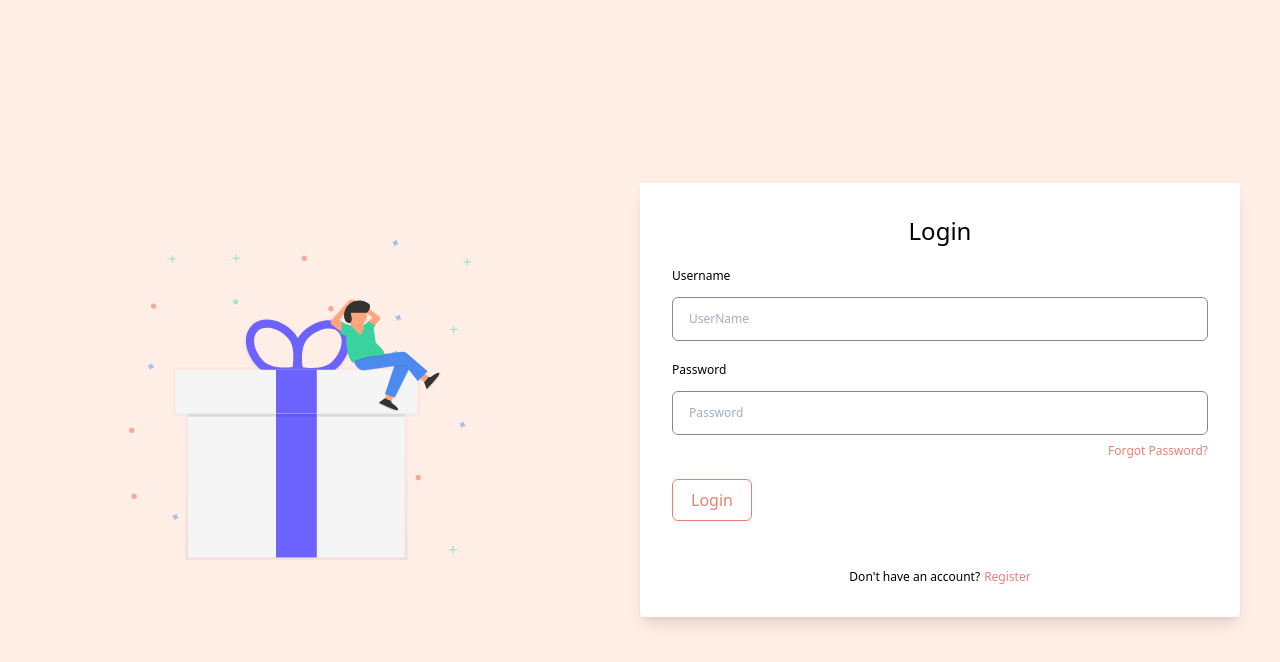
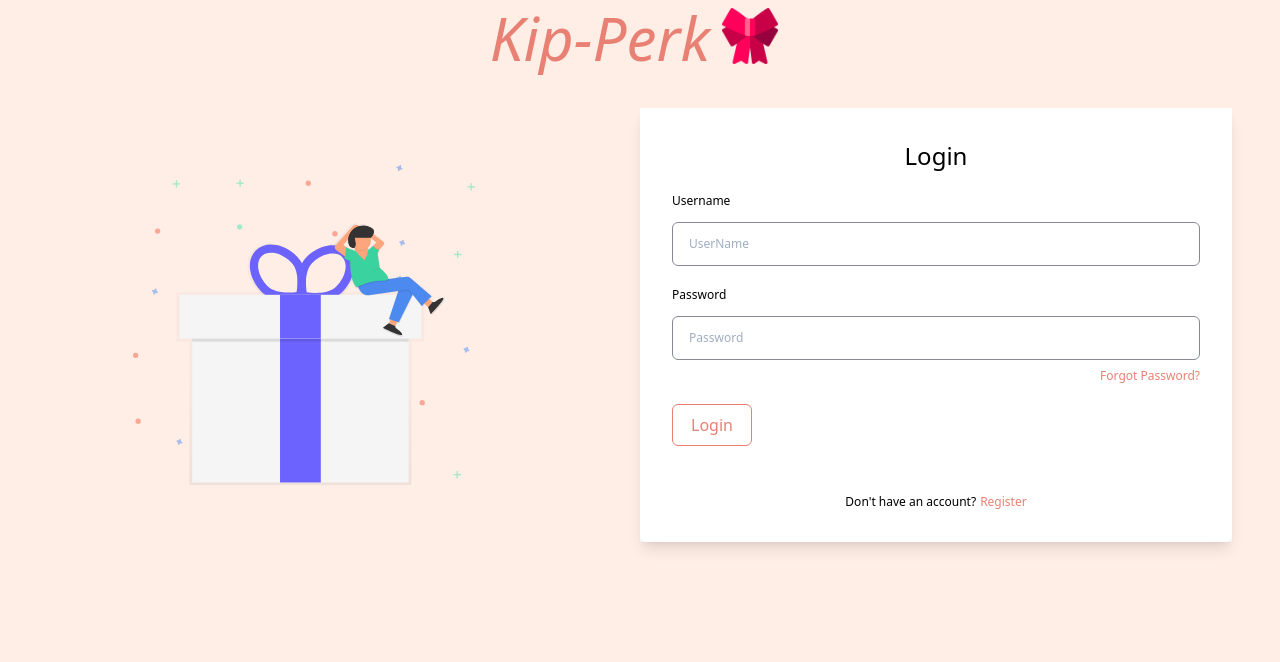
Before and after one commit to pranaybinju/kip-perk-front-end, a React (Create React App) app: page /login in a window 1280 px wide. Shown: the top 662 px of the page. Built offline with nearby package versions, Linux system fonts and the light colour scheme.

Commit message:
adding logo

```diff
--- a/src/components/Modal.tsx
+++ b/src/components/Modal.tsx
@@ -1,7 +1,4 @@
-import {
-  Container,
-  Button
-} from "./";
+import { Container, Button } from "./";
 
 export default function Modal({
   isOpen,
@@ -20,7 +17,9 @@ export default function Modal({
               <Container className="border-0 rounded-lg shadow-lg relative flex flex-col w-full bg-white outline-none focus:outline-none">
                 {/*header*/}
                 <Container className="flex items-start justify-between p-lg border-b border-solid border-blueGray-200 rounded-t">
-                  <h4 className="text-3xl font-semibold">{title}</h4>
+                  <h4 className="text-3xl font-semibold text-primary">
+                    {title}
+                  </h4>
                   <Button
                     className="p-1 ml-auto  border-0 text-black  float-right text-2xl leading-none font-semibold outline-none focus:outline-none"
                     onClick={hideModal}
--- a/src/screens/Login.tsx
+++ b/src/screens/Login.tsx
@@ -14,7 +14,7 @@ import {
 } from "../components";
 
 import Gift from "../assets/undraw_gift1.svg";
-import Kipperk from "../assets/logo.png";
+import Bow from "../assets/bow.png";
 import React, { useCallback } from "react";
 import { userJSON } from "../data/users";
 import { verificationJSON } from "../data/verification";
@@ -55,6 +55,18 @@ function Login() {
   );
 
   return (
+    <Container className="p-2">
+      <Container className="flex justify-center align-center">
+        <Heading className="text-primary italic text-6xl flex flex-row">
+          Kip-Perk
+          <Image
+            alt="login-img"
+            className="h-14  w-20 object-contain"
+            src={Bow}
+          />
+        </Heading>
+      </Container>
+
       <Container className="text-black h-full flex md:flex-row flex-col justify-center items-center">
         <Image
           alt="login-img"
@@ -63,7 +75,9 @@ function Login() {
         />
         <Container className="m-10 md:flex-1 bg-white">
           <Container className="py-8 px-8 rounded-md shadow-lg">
-          <Heading className="font-medium text-2xl text-center">Login</Heading>
+            <Heading className="font-medium text-2xl text-center">
+              Login
+            </Heading>
 
             <form
               onSubmit={(e: React.SyntheticEvent) => {
@@ -136,6 +150,7 @@ function Login() {
           </Container>
         </Container>
       </Container>
+    </Container>
   );
 }
 
--- a/src/screens/Verify.tsx
+++ b/src/screens/Verify.tsx
@@ -83,23 +83,23 @@ function Verify() {
         Header: "Status",
         Cell: ({ row }: any) =>
           row.original.Status === VerificationStatusEnum.Approved ? (
-            <Text className={`text-green-400 text-center`}>
+            <Text className={`text-green-400 text-left`}>
               {VerificationStatusEnum[row.original.Status]}
             </Text>
           ) : row.original.Status === VerificationStatusEnum.Rejected ? (
-            <Text className={`text-red-400 text-center`}>
+            <Text className={`text-red-400 text-left`}>
               {VerificationStatusEnum[row.original.Status]}
             </Text>
           ) : (
             <Container className="flex flex-col">
-              <Text className={`text-black text-center`}>{"Pending"}</Text>
-              <Container className="flex flex-row justify-center ">
+              <Text className={`text-black `}>{"Pending"}</Text>
+              <Container className="flex flex-row justify-start ">
                 <IconButton
                   onClick={() => {
                     setClaimToVerify(row.original);
                     openRejectForm();
                   }}
-                  className={`mr-2 first:ml-0 text-xs font-semibold flex w-8 h-8 mx-1 p-0 rounded-full items-center justify-center leading-tight relative border border-solid border-transparent bg-white`}
+                  className={`mr-1 first:ml-0 text-xs font-semibold flex w-8 h-8 mx-1 p-0 rounded-full items-center justify-start leading-tight relative border border-solid border-transparent bg-white`}
                   icon={<XIcon className="h-5 w-5 text-red-500" />}
                 ></IconButton>
                 <IconButton
@@ -107,7 +107,7 @@ function Verify() {
                     setClaimToVerify(row.original);
                     openApproveForm();
                   }}
-                  className={`first:ml-0 text-xs font-semibold flex w-8 h-8 mx-1 p-0 rounded-full items-center justify-center leading-tight relative border border-solid border-transparent bg-white`}
+                  className={`first:ml-0 text-xs font-semibold flex w-8 h-8 mx-1 p-0 rounded-full items-center justify-start leading-tight relative border border-solid border-transparent bg-white`}
                   icon={<CheckIcon className="h-5 w-5 text-green-500" />}
                 ></IconButton>
               </Container>
@@ -150,11 +150,11 @@ function Verify() {
         Header: "Status",
         Cell: ({ row }: any) =>
           row.original.Status === VerificationStatusEnum.Approved ? (
-            <Text className={`text-green-400 text-center`}>
+            <Text className={`text-green-400 `}>
               {VerificationStatusEnum[row.original.Status]}
             </Text>
           ) : (
-            <Text className={`text-red-400 text-center`}>
+            <Text className={`text-red-400 `}>
               {VerificationStatusEnum[row.original.Status]}
             </Text>
           ),
@@ -252,7 +252,7 @@ function Verify() {
       );
 
       toast.error(
-        `${claimToVerify.FirstName} ${claimToVerify.LastName}'s claime for ${
+        `${claimToVerify.FirstName} ${claimToVerify.LastName}'s claim for ${
           ClaimEnum[claimToVerify.ClaimFor]
         } rejected`,
         {
```
Also changed, not shown: src/components/VerificationForm.tsx (+1 -6 lines), src/assets/bow.png (added), src/assets/logo.png (deleted). Lines whose indentation alone changed are shown as unchanged.
